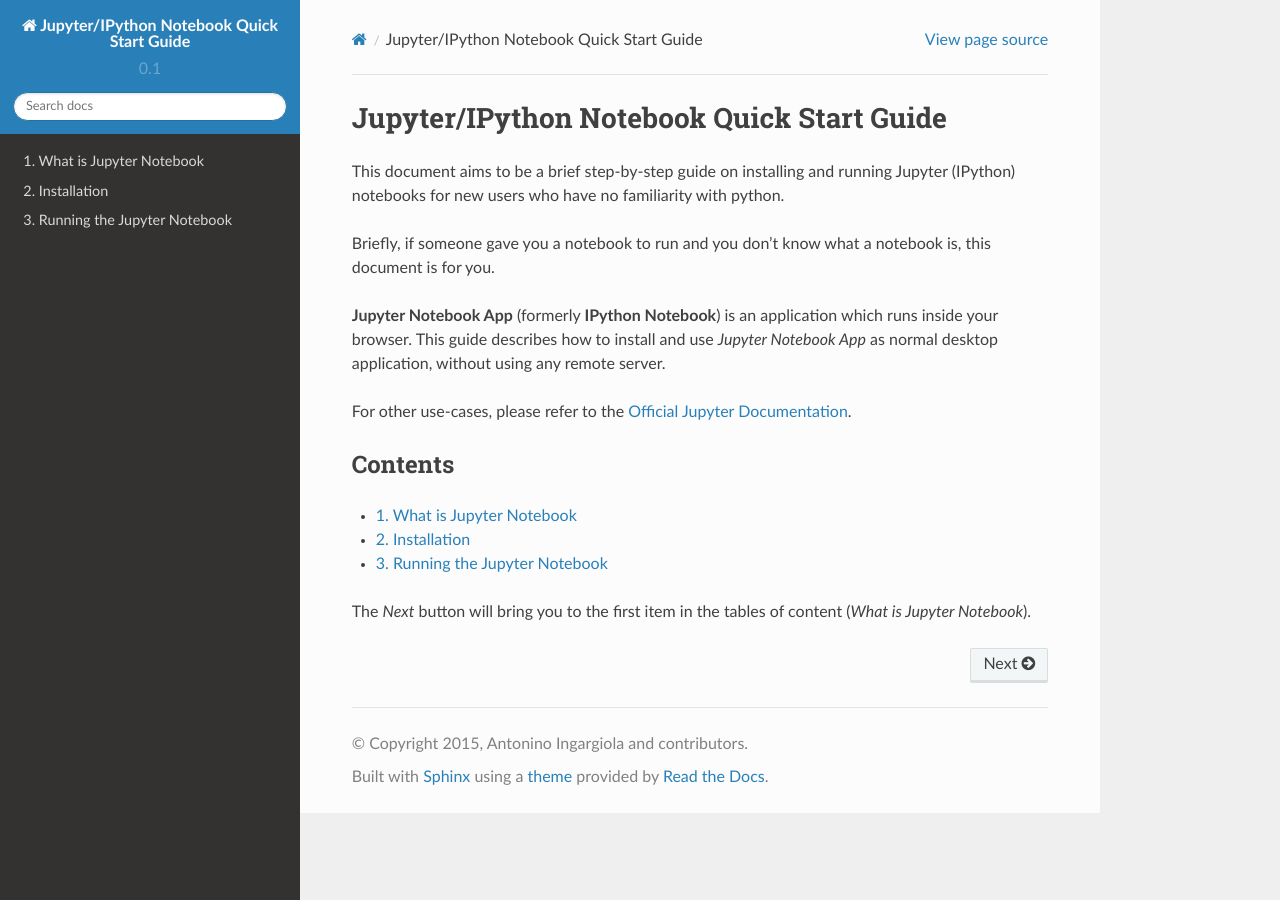
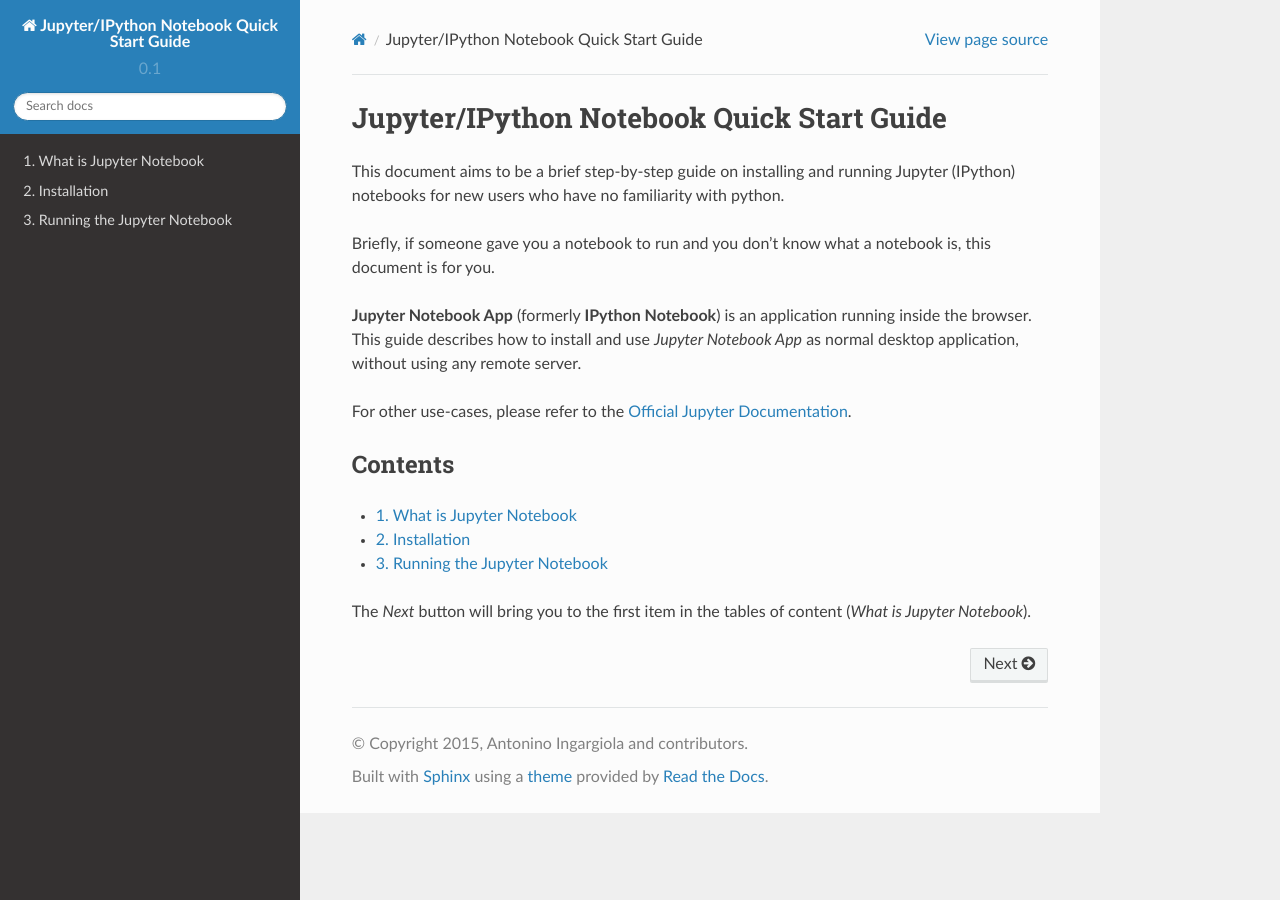
Before and after one commit to tritemio/jupyter_notebook_beginner_guide, a Sphinx documentation site: the page built from docs/index.rst, in a window 1280 px wide. Built offline with Sphinx 7.4.7 and the Read the Docs theme 2.0.0, drawn with Linux system fonts in a browser that asks for light colours.

Commit message:
Update index.rst

```diff
--- a/docs/index.rst
+++ b/docs/index.rst
@@ -13,7 +13,7 @@
 a notebook is, this document is for you.
 
 **Jupyter Notebook App** (formerly **IPython Notebook**) is
-an application which runs inside your browser.
+an application running inside the browser.
 This guide describes how to install and use *Jupyter Notebook App*
 as normal desktop application, without using any remote server.
 
```
